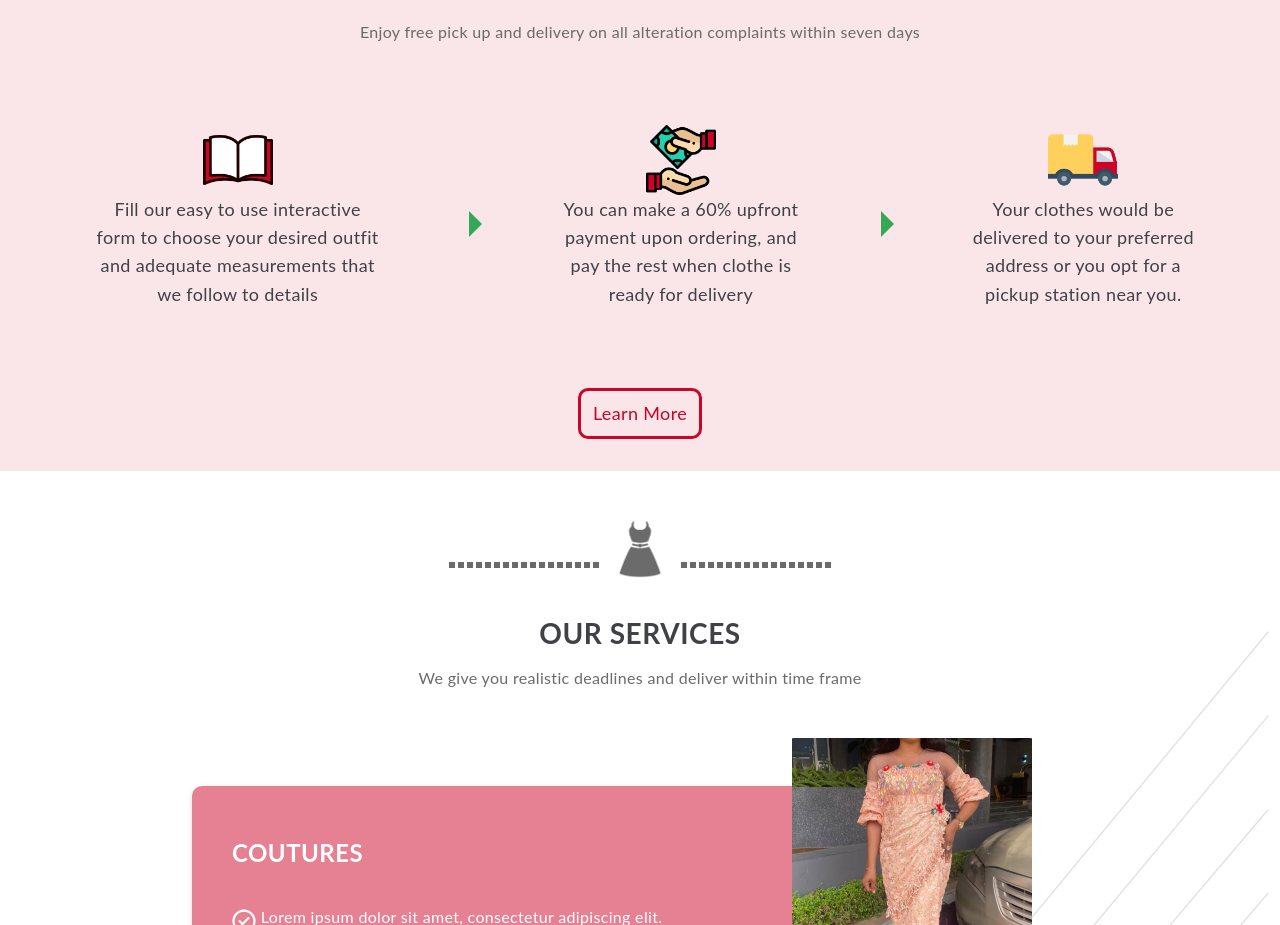
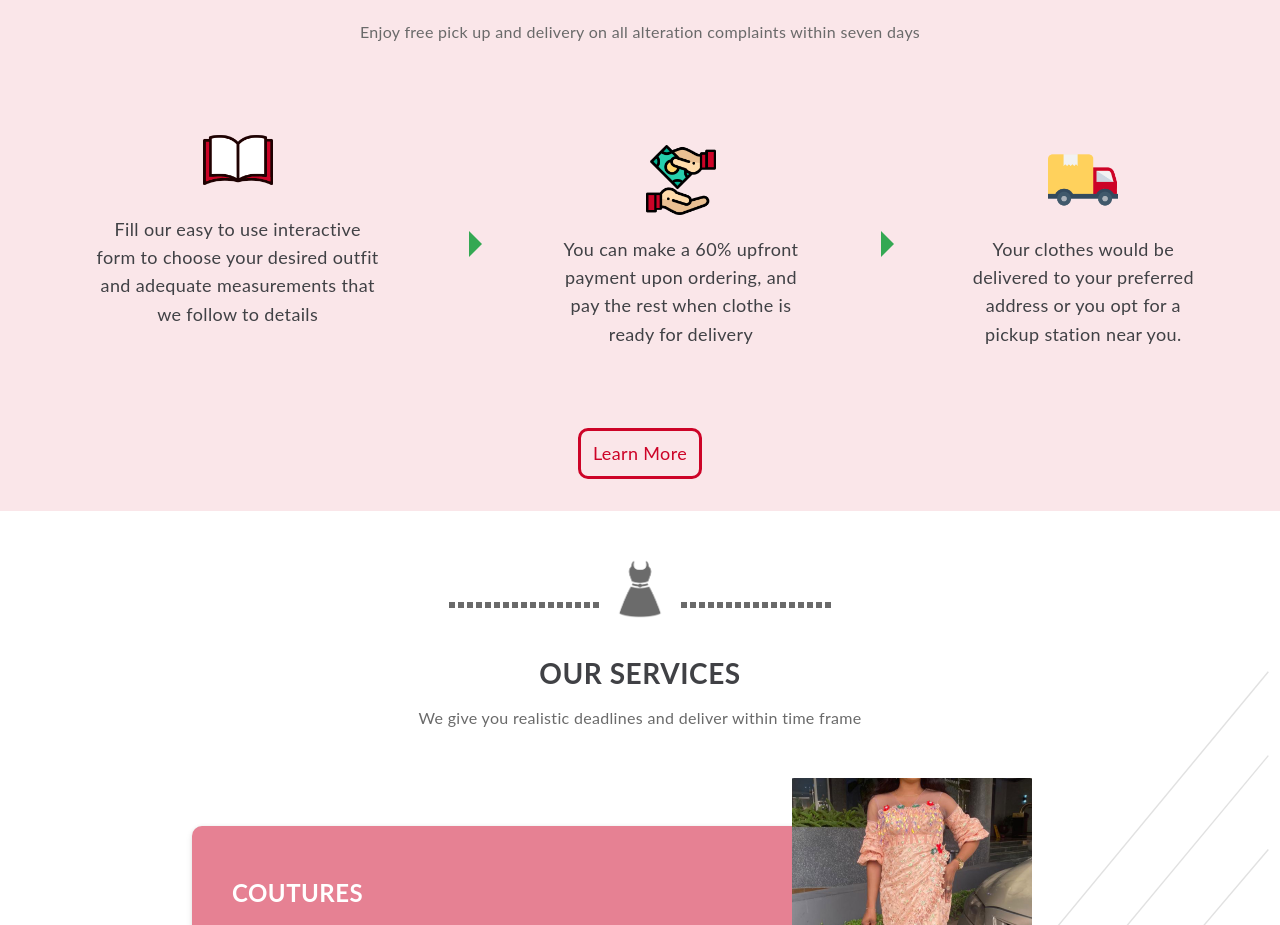
Before and after one commit to skylineCodes/mizright-frontend, a Next.js app: page / in a window 1280 px wide. Shown: the part 869-1794 px from the top of the page. Built offline with nearby package versions, Linux system fonts and the light colour scheme.

Commit message:
Added padding top/bottom to how it works section on homepage

```diff
--- a/styles/HowItWorks.module.scss
+++ b/styles/HowItWorks.module.scss
@@ -77,6 +77,8 @@
             text-align: center;
 
             .image_div {
+                padding-bottom: 20px;
+
                 .image {
                     height: 70px;
                     width: 70px;
@@ -121,6 +123,9 @@
             text-align: center;
 
             .image_div {
+                padding-top: 20px;
+                padding-bottom: 20px;
+
                 .image {
                     height: 70px;
                     width: 70px;
@@ -165,6 +170,9 @@
             text-align: center;
 
             .image_div {
+                padding-top: 20px;
+                padding-bottom: 20px;
+
                 .image {
                     height: 70px;
                     width: 70px;
@@ -232,7 +240,6 @@
         display: flex;
         flex-direction: column;
         justify-content: center;
-        // margin-top: 4rem;
 
         .stepone {
             position: relative;
```
